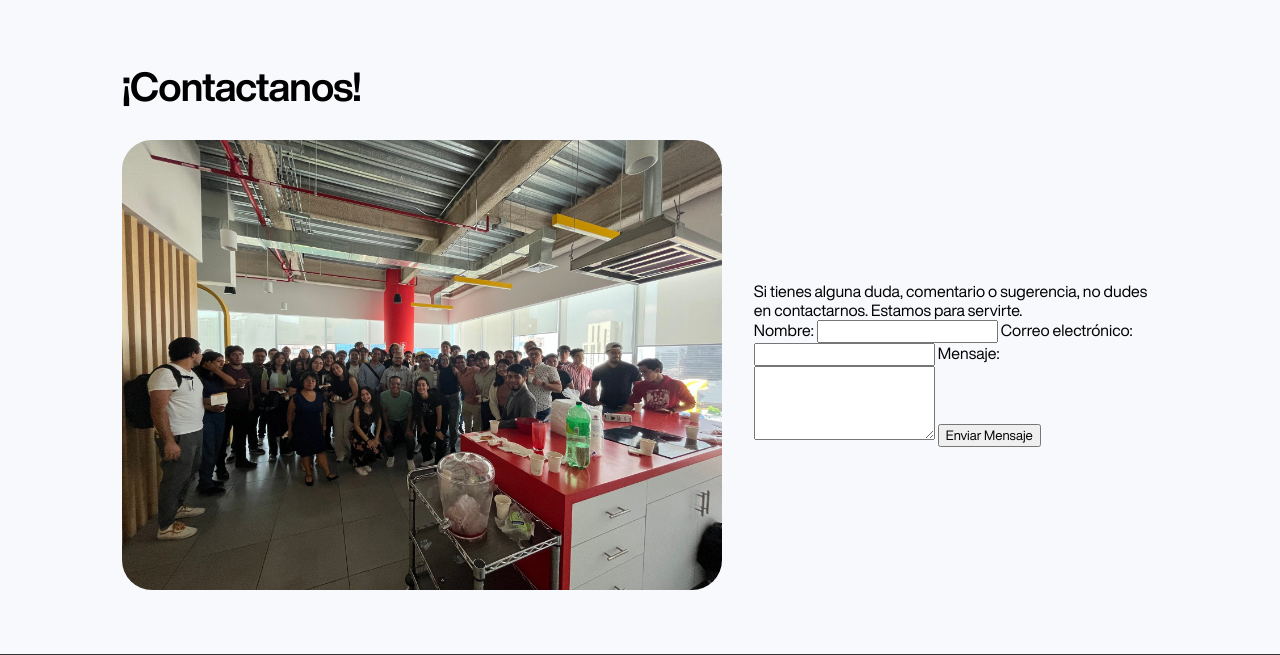
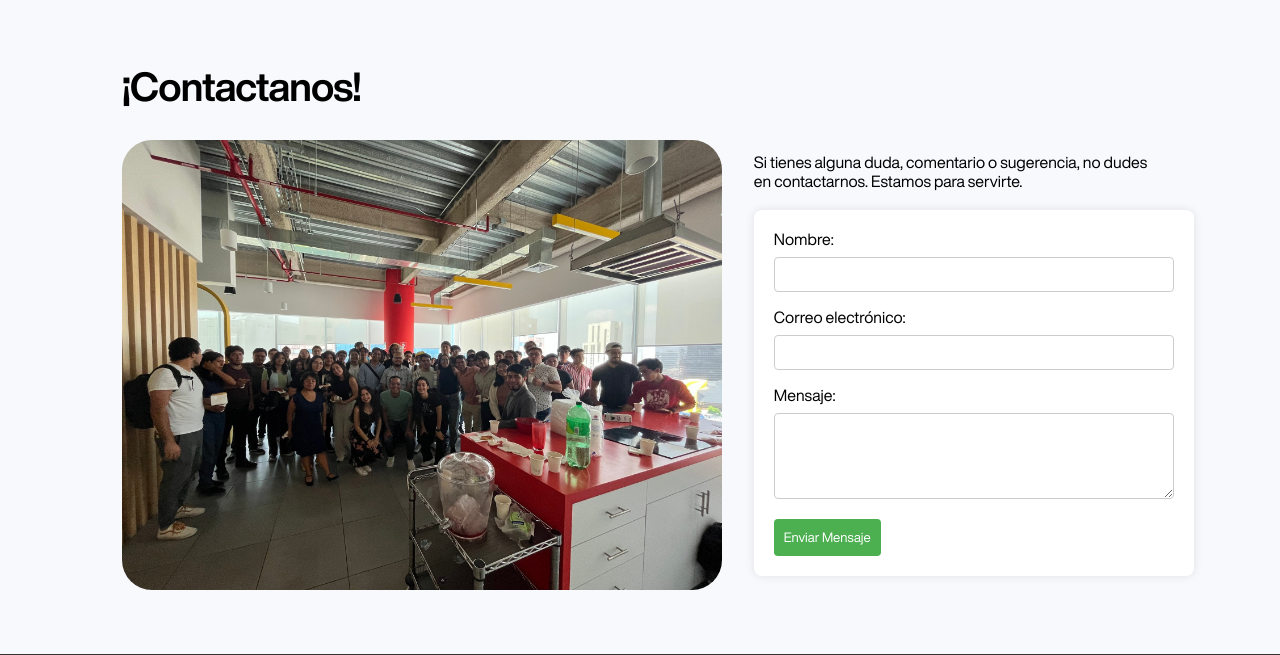
Before and after one commit to Chrisley304/proyecto-desarrollo-web, a PHP site: page /contacto/ in a window 1280 px wide. Shown: the part 91-746 px from the top of the page. Run offline with PHP 8.4, Linux system fonts and the light colour scheme; some web fonts are replaced.

Commit message:
Formulario y Español

```diff
--- a/contacto/index.html
+++ b/contacto/index.html
@@ -169,6 +169,48 @@
             display: block;
             margin-top: 20px;
         }
+
+        form {
+            background-color: #fff;
+            padding: 20px;
+            border-radius: 8px;
+            box-shadow: 0 0 10px rgba(0, 0, 0, 0.1);
+            width: 100%;
+            max-width: 400px;
+        }
+
+        label {
+            display: block;
+            margin-bottom: 8px;
+        }
+
+        input, textarea {
+            width: 100%;
+            padding: 8px;
+            margin-bottom: 16px;
+            box-sizing: border-box;
+            border: 1px solid #ccc;
+            border-radius: 4px;
+        }
+
+        button {
+            background-color: #4caf50;
+            color: #fff;
+            padding: 10px;
+            border: none;
+            border-radius: 4px;
+            cursor: pointer;
+        }
+
+        button:hover {
+            background-color: #45a049;
+        }
+
+        @media screen and (max-width: 600px) {
+            form {
+                max-width: 100%;
+            }
+        }
     </style>
     <body>
         <!-- Navbar (components/navbar) -->
@@ -207,26 +249,14 @@
                         name="dummyframe"
                         id="dummyframe"
                         style="display: none"
-                    ></iframe>
-                    <form
-                        action="/api/process_contact_form.php"
-                        target="dummyframe"
-                        method="post"
-                    >
+                    ></iframe><br>
+                    <form action="/api/process_contact_form.php" target="dummyframe" method="post">
                         <label for="name">Nombre:</label>
                         <input type="text" id="name" name="name" required />
-
                         <label for="email">Correo electrónico:</label>
                         <input type="email" id="email" name="email" required />
-
                         <label for="message">Mensaje:</label>
-                        <textarea
-                            id="message"
-                            name="message"
-                            rows="4"
-                            required
-                        ></textarea>
-
+                        <textarea id="message" name="message" rows="4" required></textarea>
                         <button type="submit">Enviar Mensaje</button>
                     </form>
                 </div>
--- a/index.html
+++ b/index.html
@@ -216,10 +216,10 @@
                 </div>
                 <div class="photo_container">
                     <img
-                        src="./assets/img/nuestro-equipo/christian.png"
+                        src="./assets/img/nuestro-equipo/JMancilla.jpg"
                         alt="Member photo"
                     />
-                    <h6>Juan Mancilla</h6>
+                    <h6>Juan Antonio Mancilla Flores</h6>
                     <p>Desarrollador Web</p>
                 </div>
             </div>
```
Also changed, not shown: admin/add_blog.php (+9 -9 lines), admin/add_project.php (+6 -6 lines), admin/edit_blog.php (+9 -9 lines), admin/edit_project.php (+6 -6 lines), assets/img/nuestro-equipo/JMancilla.jpg (added).
